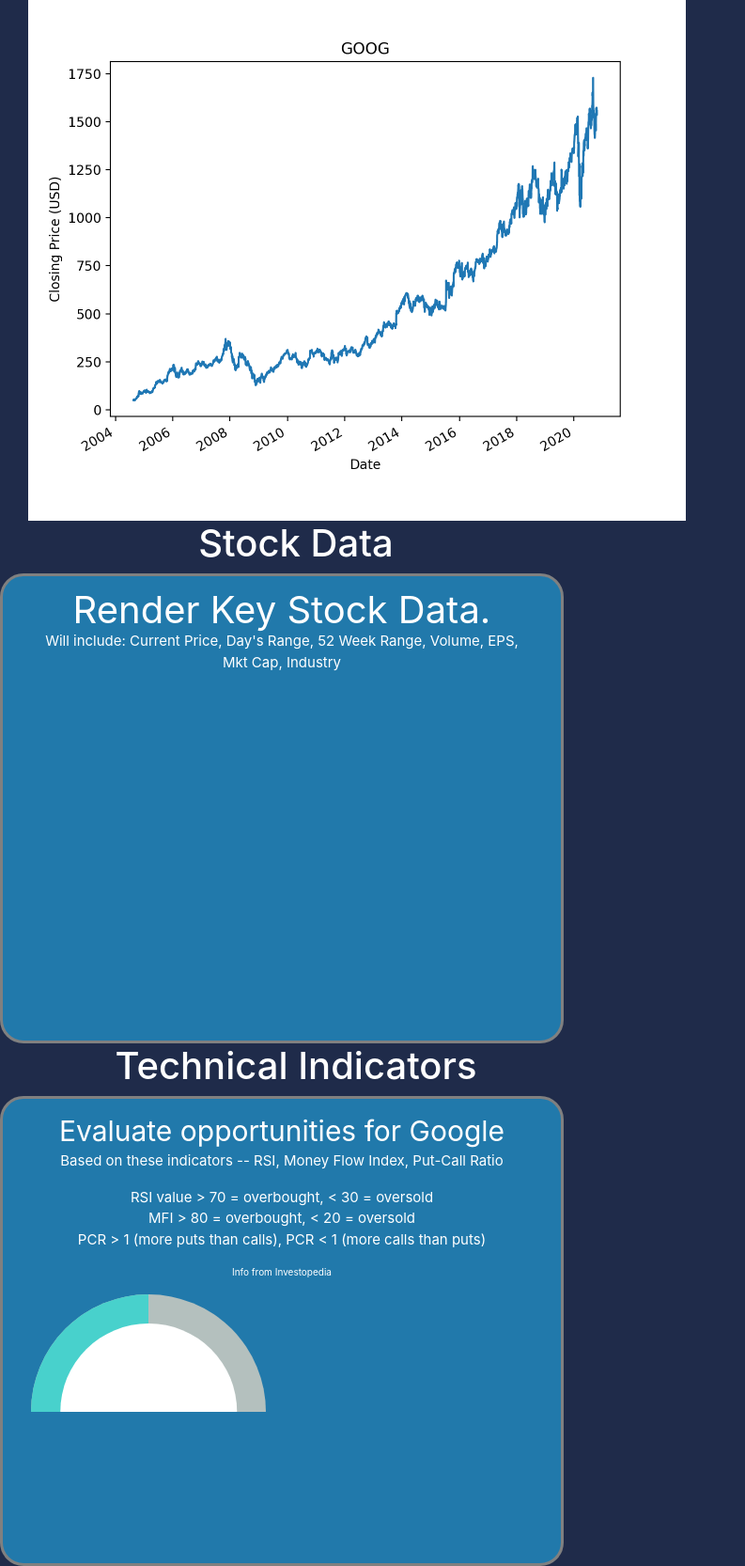
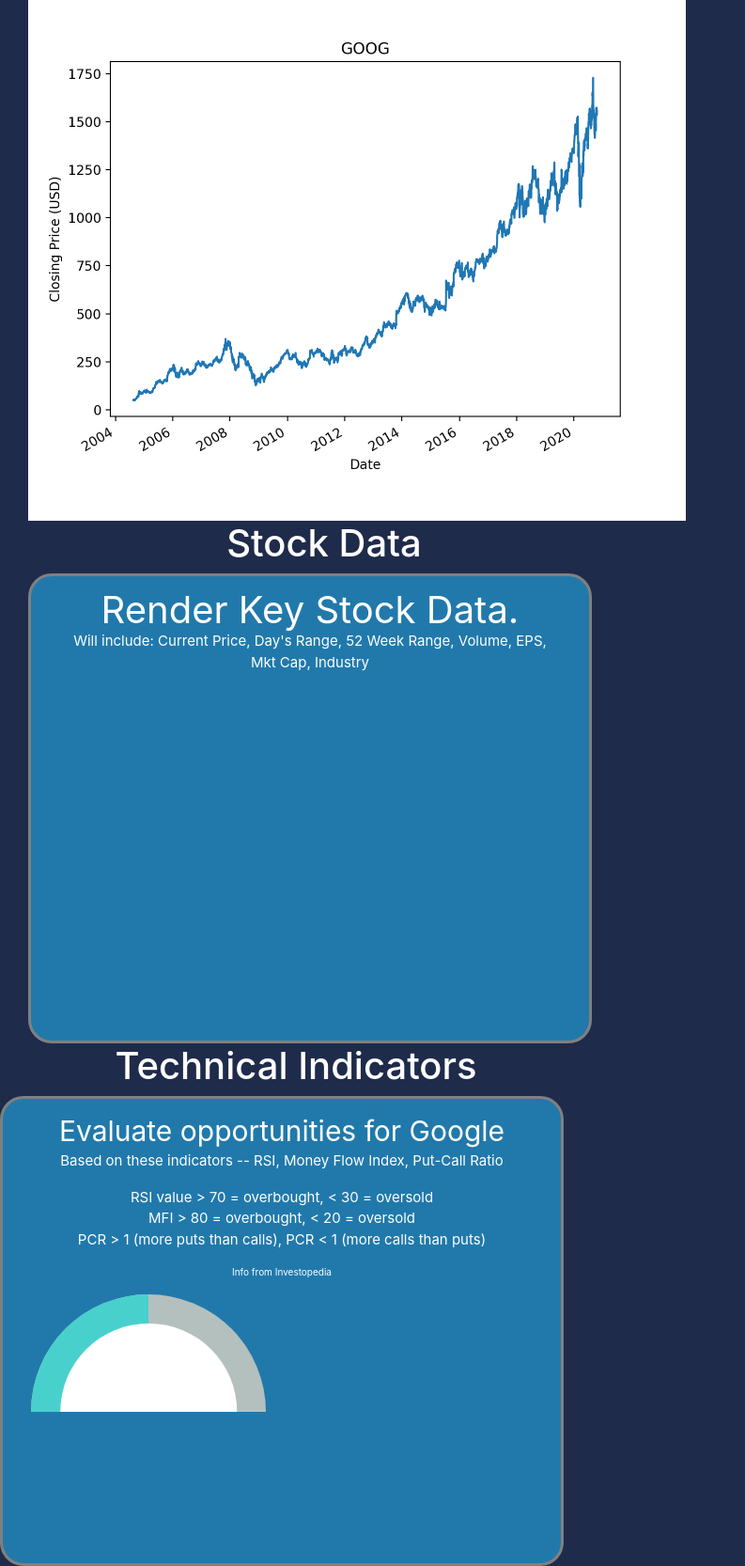
Before and after one commit to sanyanema/OptionsWatchlist, a Django app: page /visualization in a window 1280 px wide. Shown: the part 1393-3059 px from the top of the page at 94% size, without its empty margins (0-793 px from the left). Run offline with Django 3.2, Linux system fonts and the light colour scheme; some libraries are stand-ins or nearby versions.

Commit message:
Changed spacing problem

```diff
--- a/OgC/main/templates/main/visualization.html
+++ b/OgC/main/templates/main/visualization.html
@@ -319,7 +319,7 @@
     </div>
 
     <!-- The Stock Info Box -->
-    <div style="float: left;margin-right:60px">
+    <div style="float: left;margin-right:60px; margin-left:30px">
       <h1 class="display-5" style="color:White; margin-left: 30px"><center>Stock Data</center></h1>
       <div id="rcorners">
         <p class="small" style="color:white; font-size: 40px; text-align:center"> Render Key Stock Data.</p>
@@ -328,7 +328,7 @@
     </div>
 
     <!-- Technical Analysis Box -->
-    <div style="float: left;margin-right:60px">
+    <div style="float: left">
       <h1 class="display-5" style="color:White; margin-left: 30px"><center>Technical Indicators</center></h1>
       <div id="rcorners">
         <p class="small" style="color:white; font-size: 30px; text-align:center">Evaluate opportunities for {{stock}} </p>
```
Also changed, not shown: 1 other file.
